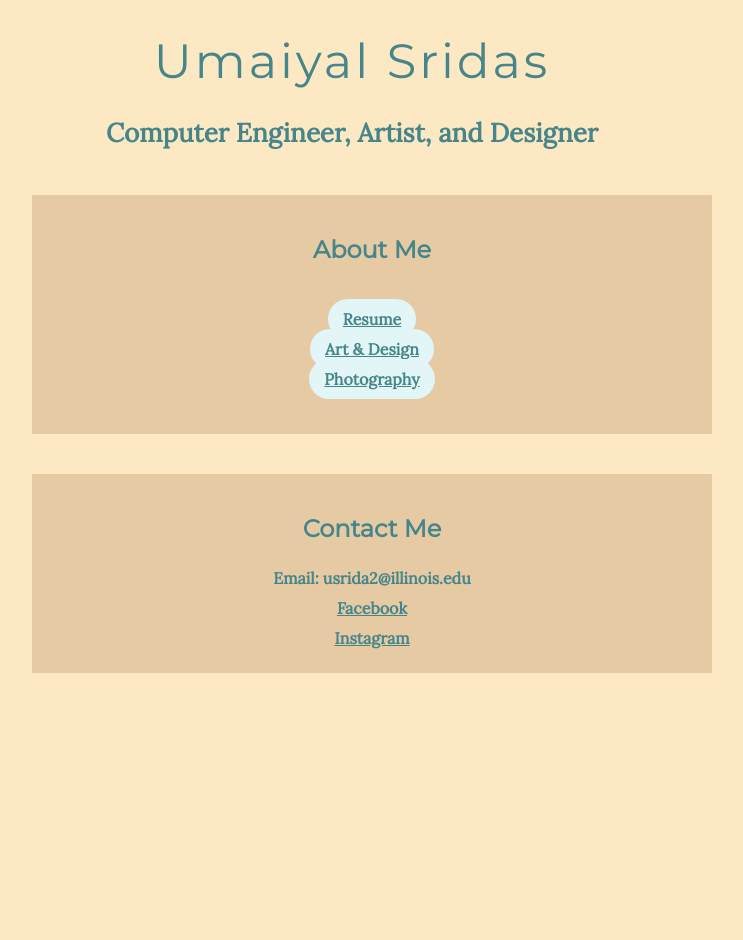
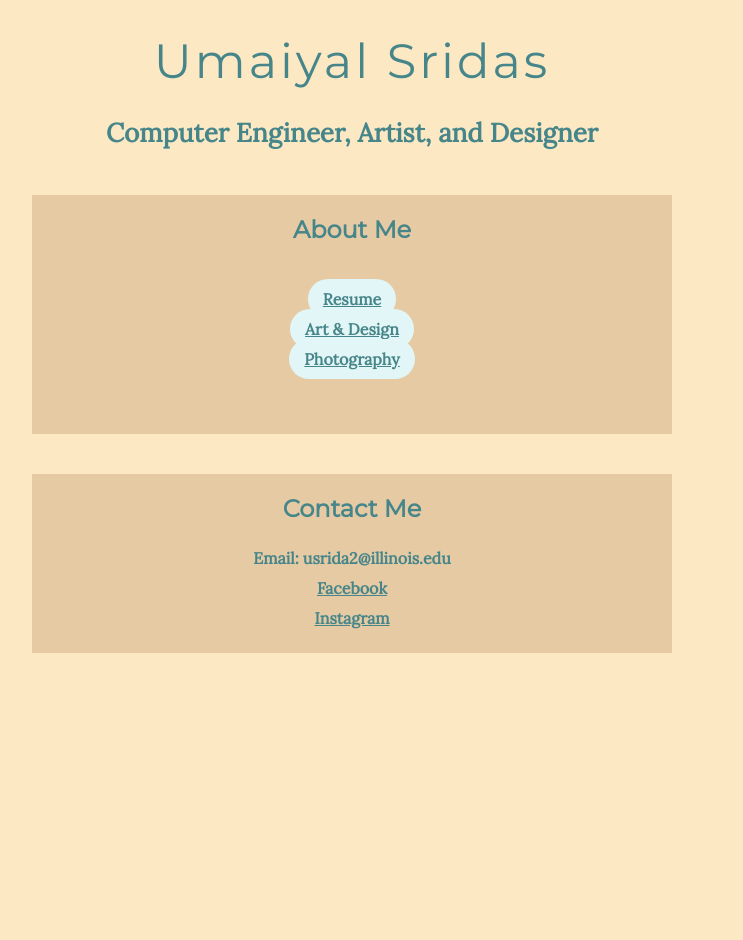
Before and after one commit to usridas/usridas.github.io, a Jekyll site: the page built from README.md, in a window 1280 px wide. Shown: the whole page, without its empty margins (288-1031 px from the left). Built offline with Jekyll 4.4.1, drawn with Linux system fonts in a browser that asks for light colours; our own code applies the rules of GitHub Pages for plain Markdown files.

Commit message:
Update home.scss

```diff
--- a/assets/home.scss
+++ b/assets/home.scss
@@ -4,7 +4,7 @@
 
 .section {
   background: rgba($english-tea, .8);
-  padding: 20px;
+  padding-bottom: 20px;
 }
 
 .my-main > p {
@@ -18,7 +18,7 @@
   justify-content: space-evenly;
   align-items: center;
 
-  padding: 0;
+  padding-bottom: 20px;
 
   a {
     padding: 10px 15px;
```
